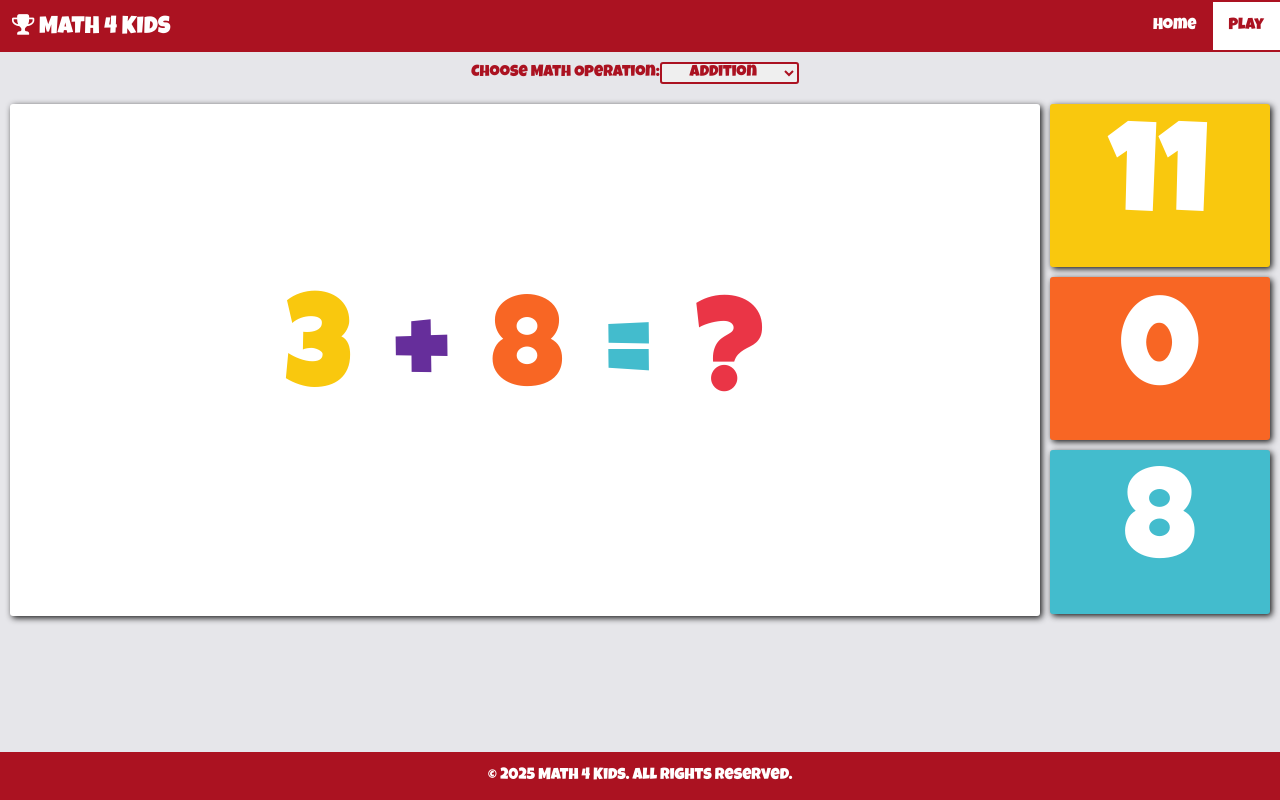
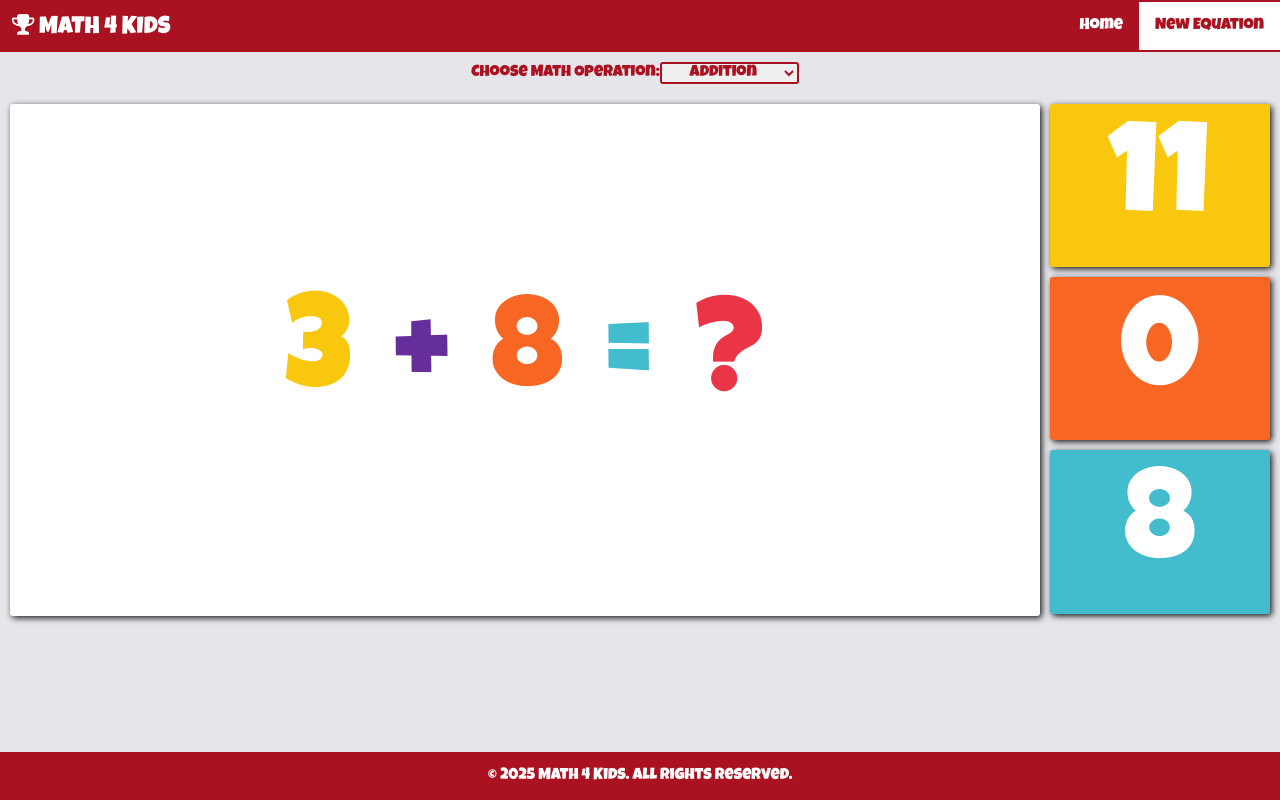
Before and after one commit to Aziz-Ibrahim/math4kids, a website: page game.html in a window 1280 px wide. Drawn offline with Linux system fonts and the light colour scheme; a web font is replaced by a local one.

Commit message:
Update nav bar text for play page whilst on play page

```diff
--- a/game.html
+++ b/game.html
@@ -41,7 +41,7 @@
             <div class="nav-links">
                 <ul>
                     <li><a href="index.html" aria-label="Go to Home Page">Home</a></li>
-                    <li><a class="current" href="game.html" aria-label="Go to Play Page">Play</a></li>
+                    <li><a class="current" href="game.html" aria-label="Refresh Play Page">New Equation</a></li>
                 </ul>
             </div>
         </nav>
```
